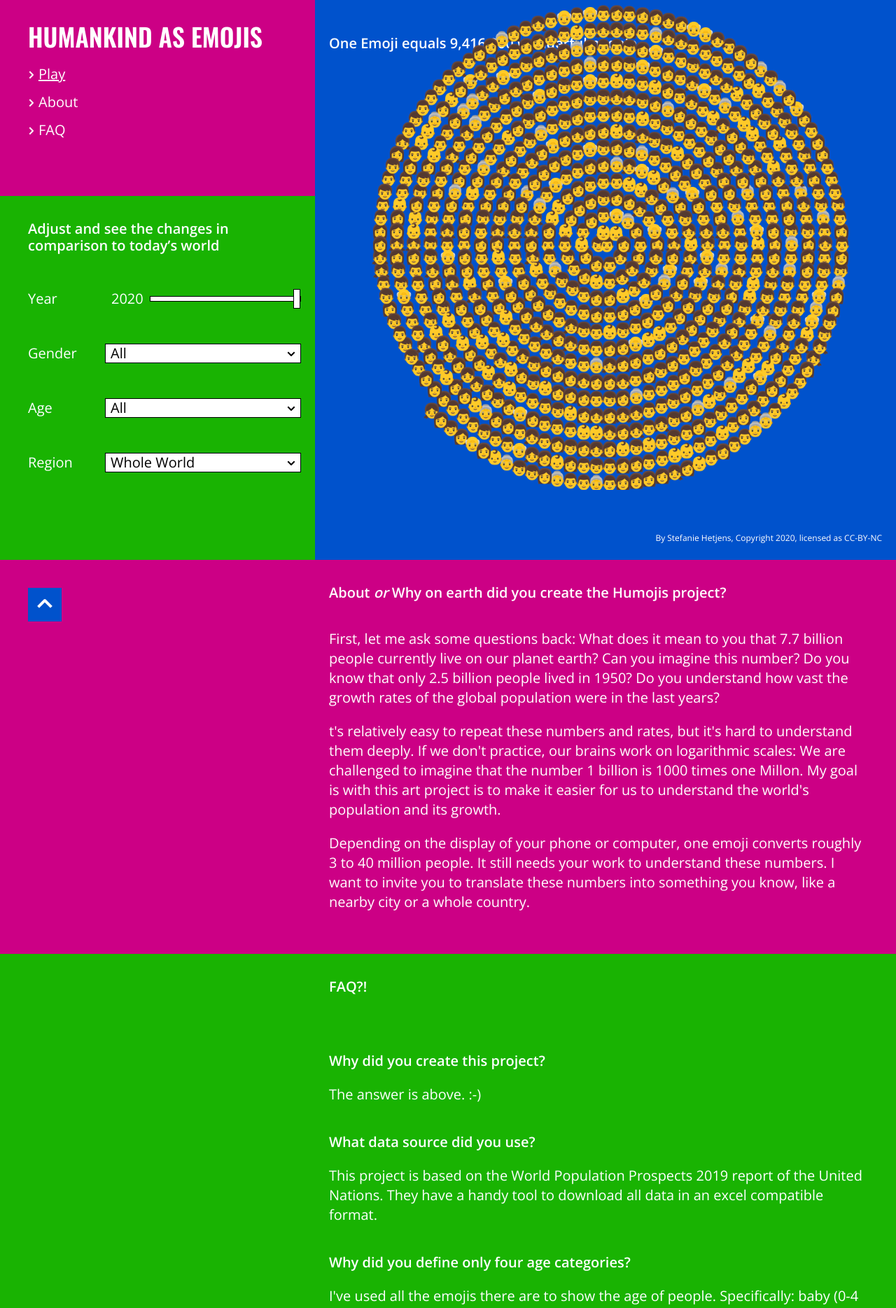
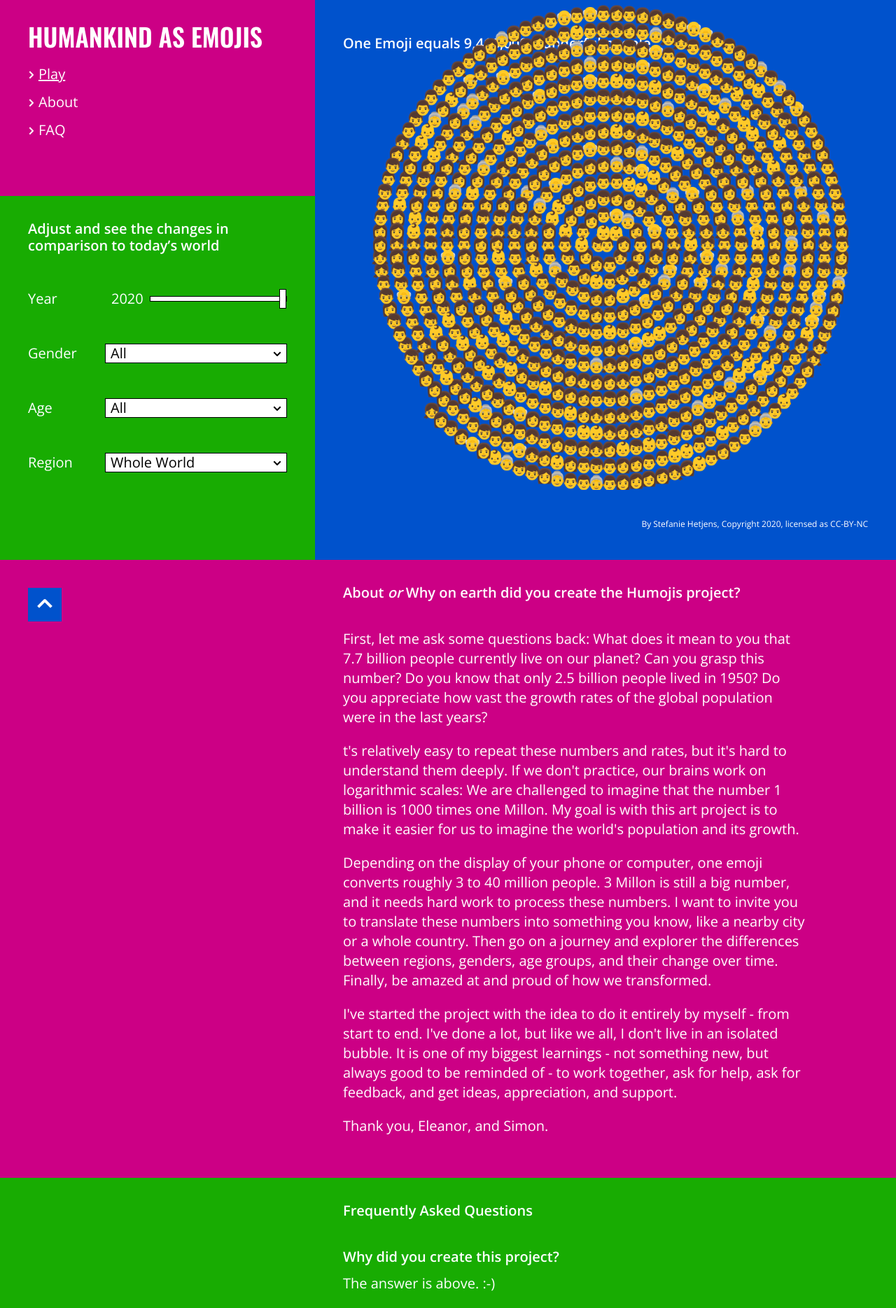
Before and after one commit to ms-hetty/humojis, a Svelte app: page / in a window 1280 px wide. Shown: the top 1869 px of the page at 70% size. Built offline with nearby package versions, Linux system fonts and the light colour scheme.

Commit message:
small fixes

```diff
--- a/src/About.svelte
+++ b/src/About.svelte
@@ -6,7 +6,7 @@
     /* General and Desktop styles */
     .about {
         background-color: #CC0085;
-        padding: 0 40px 40px 470px;
+        padding: 0 40px 40px 490px;
 		color: #ffffff;
 		font-family: 'Open Sans', Arial, Helvetica, sans-serif;
     }
@@ -21,15 +21,11 @@
     p {
         font-size: 20px;
         margin: 0 0 20px 0;
-        max-width: 770px;
+        max-width: 660px;
     }
 
-	/* Tablet styles */
-	@media (max-width: 1025px) {
-	}
-
 	/* Mobile styles */
-	@media (max-width: 760px) {
+	@media (max-width: 1023px) {
         .about {
             padding: 0 72px 0 12px;
         }
@@ -41,7 +37,13 @@
 
 <div class="about clearfix" id="about">
     <h2>About <em>or</em> Why on earth did you create the Humojis project?</h2>
-    <p>First, let me ask some questions back: What does it mean to you that 7.7 billion people currently live on our planet earth? Can you imagine this number? Do you know that only 2.5 billion people lived in 1950? Do you understand how vast the growth rates of the global population were in the last years?</p>
-    <p>t's relatively easy to repeat these numbers and rates, but it's hard to understand them deeply. If we don't practice, our brains work on logarithmic scales: We are challenged to imagine that the number 1 billion is 1000 times one Millon. My goal is with this art project is to make it easier for us to understand the world's population and its growth.</p>
-    <p>Depending on the display of your phone or computer, one emoji converts roughly 3 to 40 million people. It still needs your work to understand these numbers. I want to invite you to translate these numbers into something you know, like a nearby city or a whole country.</p>
+    <p>First, let me ask some questions back: What does it mean to you that 7.7 billion people currently live on our planet? Can you grasp this number? Do you know that only 2.5 billion people lived in 1950? Do you appreciate how vast the growth rates of the global population were in the last years?</p>
+
+    <p>t's relatively easy to repeat these numbers and rates, but it's hard to understand them deeply. If we don't practice, our brains work on logarithmic scales: We are challenged to imagine that the number 1 billion is 1000 times one Millon. My goal is with this art project is to make it easier for us to imagine the world's population and its growth.</p>
+
+    <p>Depending on the display of your phone or computer, one emoji converts roughly 3 to 40 million people. 3 Millon is still a big number, and it needs hard work to process these numbers. I want to invite you to translate these numbers into something you know, like a nearby city or a whole country. Then go on a journey and explorer the differences between regions, genders, age groups, and their change over time. Finally, be amazed at and proud of how we transformed. </p>
+
+    <p>I've started the project with the idea to do it entirely by myself - from start to end. I've done a lot, but like we all, I don't live in an isolated bubble. It is one of my biggest learnings - not something new, but always good to be reminded of - to work together, ask for help, ask for feedback, and get ideas, appreciation, and support.</p>
+
+    <p>Thank you, Eleanor, and Simon.</p>
 </div>
--- a/src/App.svelte
+++ b/src/App.svelte
@@ -47,12 +47,8 @@
 		min-height: 100vh;
 	}
 
-	/* Tablet styles */
-	@media (max-width: 1025px) {
-	}
-
 	/* Mobile styles */
-	@media (max-width: 760px) {
+	@media (max-width: 1023px) {
 		main {
 			display: flex;
 			flex-direction: column;
--- a/src/Canvas.svelte
+++ b/src/Canvas.svelte
@@ -153,7 +153,7 @@
         grid-area: 1 / 2 / 3 / 2;
         flex: 1;
         overflow: hidden;
-        padding: 0 40 0 0;
+        padding: 0;
     }
 
     .emoji-canvas {
@@ -167,16 +167,16 @@
         overflow: hidden;
     }
     h2.scale {
-        padding: 50px 40px 0 20px;
+        padding: 50px 40px 0 40px;
         font-size: 20px;
         font-weight: 600;
         line-height: 24px;
     }
     .copyright {
         position: absolute;
-        bottom: 20px;
+        bottom: 40px;
         right: 0;
-        padding: 0 20px 0 20px;
+        padding: 0 40px 0 40px;
         font-size: 12px;
     }
     .emoji-canvas-inner {
@@ -211,12 +211,8 @@
         color: #0052CC;
     }
 
-    /* Tablet styles */
-    @media (max-width: 1025px) {
-    }
-
     /* Mobile styles */
-    @media (max-width: 760px) {
+	@media (max-width: 1023px) {
         .canvas {
             overflow: visible;
             min-height: calc(100vw + 100px);
@@ -231,6 +227,12 @@
         .emoji-canvas-inner {
             min-height: 100vw;
             height: auto;
+        }
+        .copyright {
+            bottom: 16px;
+            padding-left: 12px;
+            padding-right: 12px;
+            left: 0;
         }
     }
 </style>
--- a/src/Faq.svelte
+++ b/src/Faq.svelte
@@ -5,48 +5,58 @@
 <style>
     /* General and Desktop styles */
     .faq {
-        background-color: #19B302;
-        padding: 0 40px 40px 470px;
+        background-color: #18AC02;
+        padding: 0 40px 40px 490px;
 		color: #ffffff;
 		font-family: 'Open Sans', Arial, Helvetica, sans-serif;
     }
 
     h2 {
-        padding: 35px 40px 40px 0;
+        padding: 35px 40px 0 0;
         font-size: 20px;
         font-weight: 600;
         line-height: 24px;
+        margin-bottom: 40px;
     }
 
     .question,
     .answer {
         font-size: 20px;
         margin: 0 0 20px 0;
-        max-width: 770px;
+        max-width: 660px;
     }
 
     .question {
         font-weight: 700;
         margin-top: 40px;
+        margin-bottom: 10px;
     }
 
-	/* Tablet styles */
-	@media (max-width: 1025px) {
-	}
+    ul {
+        list-style-image: url('/img/arrow-right.svg')
+    }
+    ul li {
+        font-size: 20px;
+    }
 
 	/* Mobile styles */
-	@media (max-width: 760px) {
+	@media (max-width: 1023px) {
         .faq {
             padding: 0 72px 0 12px;
         }
         h2 {
             padding: 15px 0 16px 0;
+            margin-bottom: 16px;
+        }
+        .question {
+            margin-top: 16px;
+            margin-bottom: 0;
         }
 	}
 </style>
 
 <div class="faq clearfix" id="faq">
-    <h2>FAQ?!</h2>
+    <h2>Frequently Asked Questions</h2>
     <p class="question">Why did you create this project?</p>
     <p class="answer">The answer is above. :-)</p>
 
@@ -59,23 +69,29 @@
     <p class="question">Why are all emojis yellow?</p>
     <p class="answer">I didn't want to show skin colors for various reasons:</p>
     <ul class="answer">
-        <li>Only a hand full of countries gather data on the race or skin tones of people, so there isn't any detailed report from the UN or similar international bodies</li>
-        <li>Tt is not an option to assign a skin tone to a country, because in most countries, people with various skin tones live.</li>
+        <li>Only a hand full of countries gather data on the race or skin tones of people, so there isn't any report from the UN or similar international bodies</li>
+        <li>It is not an option to assign a skin tone to a country, because in most countries live people with various skin tones</li>
         <li>Existing estimations of the global skin tones distribution are very old and based on colonialistic world views</li>
     </ul>
-    <p class="answer">I am aware that the yellow emojis often are read as representing only White people. For this reason, I decided using light skin tone emojis for myself some years ago. In this project, yellow emojis are the best choice despite their shortcomings. </p>
+    <p class="answer">I am aware that the yellow emojis often are read as representing only White people. However, in this project, yellow emojis are the best choice despite their shortcomings. </p>
+
+    <p class="question">What about people who don't identify as a woman or a man?</p>
+    <p class="answer">The Unicode standard defines gender-neutral emojis, but the UN does not provide a third gender category in their reports - despite legal recognition for non-binary people in some countries.</p>
 
     <p class="question">Are all people wonderful?</p>
     <p class="answer">Yes.</p>
 
-    <p class="question">Why can't I see years before 1950?</p>
+    <p class="question">Really?</p>
+    <p class="answer">Yes.</p>
+
+    <p class="question">Why can't I see visualizations of the years before 1950?</p>
     <p class="answer">1950 is the first year that is provided in the report by the United Nations.</p>
 
     <p class="question">What is the meaning of the domain name humojis.world?</p>
     <p class="answer">It is the name of the project. It's a combination of Humankind and Emojis. Simply humojis.</p>
 
     <p class="question">Why is the website responding so slowly?</p>
-    <p class="answer">I am aware that the website responds slowly. I still want to optimize the speed but didn't have time until now. The underlying cause is that on every change, all emojis and their positions are randomly re-calculated. If you like to work on a fix, please send me a pull request on Github.</p>
+    <p class="answer">I am aware that the website responds slowly. I want to optimize the speed but didn't find time until now. The underlying cause is that on every change, all emojis and their positions are randomly re-calculated. If you like to work on a fix, please send me a pull request on Github.</p>
 
     <p class="question">Is the website accessible?</p>
     <p class="answer">The website is accessible to people with various impairments. I've used standard HTML controls, considered contrasts, etc. But unfortunately, it's not optimized for people who use screen readers. If you have ideas on how to optimize this website, please get in contact with me.</p>
@@ -97,7 +113,7 @@
     </ul>
 
     <p class="question">Can I donate to show my support for this project?</p>
-    <p class="answer">Yes, you can donate via Paypal. Please click on this button: </p>
+    <p class="answer">Yes, you can donate via Paypal. Please, click the button: </p>
 
     <form action="https://www.paypal.com/cgi-bin/webscr" method="post" target="_blank" class="answer">
     <input type="hidden" name="cmd" value="_s-xclick" />
@@ -107,5 +123,5 @@
     </form>
 
     <p class="question">How can I reach you?</p>
-    <p class="answer">You can reach me best via email: stefanie -at- hetjens.com</p>
+    <p class="answer">You reach me best via email: stefanie -at- hetjens.com</p>
 </div>
--- a/src/Form.svelte
+++ b/src/Form.svelte
@@ -16,7 +16,7 @@
 <style>
     /* General and Desktop styles */
     form {
-        background-color: #19B302;
+        background-color: #18AC02; /*#19B302; */
         position: relative;
         grid-area: 2 / 1 / 2 / 1;
         padding: 0 0 40px 40px;
@@ -31,14 +31,19 @@
         font-weight: 600;
         line-height: 24px;
     }
+    a.headline {
+        color: white;
+        text-decoration: none;
+        cursor: default;
+    }
     ::-moz-selection {
-        color: #19B302;
+        color: #18AC02;
     }
     ::selection {
-        color: #19B302;
+        color: #18AC02;
     }
     .content {
-        padding-right: 20px;
+        padding-right: 40px;
     }
     .item {
         display: flex;
@@ -62,7 +67,7 @@
 
     /* INPUT RANGE */
     input[type=range] {
-        background: #19B302;
+        background: #18AC02;
     }
     input[type=range] {
         -webkit-appearance: none;
@@ -189,13 +194,8 @@
         font-size: 16px;
     }
 
-
-	/* Tablet styles */
-	@media (max-width: 1025px) {
-	}
-
 	/* Mobile styles */
-	@media (max-width: 760px) {
+	@media (max-width: 1023px) {
         form {
             padding: 0 12px;
         }
@@ -203,6 +203,10 @@
             padding-top: 15px;
             padding-bottom: 16px;
             padding-right: 0;
+        }
+        h2 a.headline,
+        button.toggle {
+            cursor: pointer;
         }
         .item {
             padding-top: 18px;
@@ -217,10 +221,10 @@
             width: 48px;
             height: 48px;
             float: right;
-            background: #19B302 url('/img/arrow-down.svg') center center no-repeat;
+            background: #18AC02 url('/img/arrow-down.svg') center center no-repeat;
             border: 0;
             font-size: 0.25px;
-            color: #19B302;
+            color: #18AC02;
         }
         form.show button.toggle {
             background-image: url('/img/arrow-up.svg');
@@ -237,8 +241,10 @@
 
 <form class:show={show_form === true}>
     <h2>
-        <button class="toggle" on:click|preventDefault={() => show_form = !show_form}>Button to show and hide controls</button>
-        Adjust and see the changes in comparison to today’s world
+        <a class="headline" href="#form" on:click|preventDefault={() => show_form = !show_form}>
+            <button class="toggle">Button to show and hide controls</button>
+            Adjust and see the changes in comparison to today’s world
+        </a>
     </h2>
     <div class="content">
         <div class="item">
--- a/src/ScrollTop.svelte
+++ b/src/ScrollTop.svelte
@@ -7,7 +7,7 @@
     /* General and Desktop styles */
     .scrolltop {
         position: relative;
-        background: black;
+        background: #18AC02;
     }
     .up {
         width: 48px;
@@ -22,13 +22,8 @@
         padding: 10px 13px;
         display: block;
     }
-
-	/* Tablet styles */
-	@media (max-width: 1025px) {
-	}
-
 	/* Mobile styles */
-	@media (max-width: 760px) {
+	@media (max-width: 1023px) {
         .up {
             margin-left: calc(100vw - 60px)
         }
```
Also changed, not shown: src/Header.svelte (+2 -6 lines).
